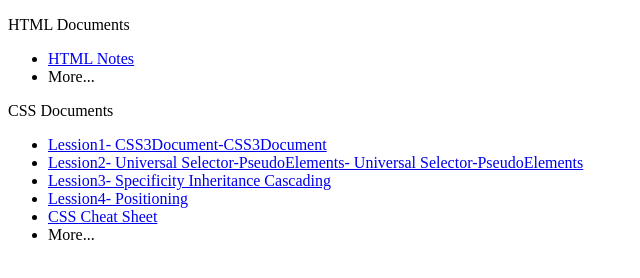
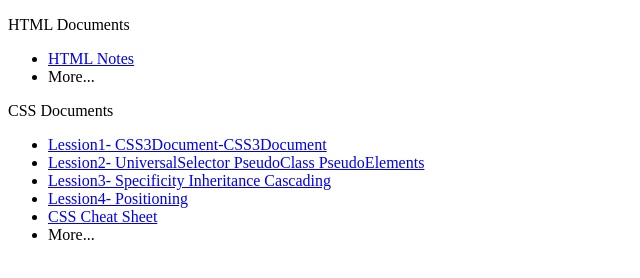
Before and after one commit to BahugunaP/SSP-Content-Repository, a plain HTML site: page docs/index.html in a window 1280 px wide. Shown: the whole page, without its empty margins (0-640 px from the left). Drawn offline with Linux system fonts and the light colour scheme.

Commit message:
Corrected Lession Description

```diff
--- a/docs/index.html
+++ b/docs/index.html
@@ -15,7 +15,7 @@
     <p>CSS Documents</p>
     <ul name="CSS Docs">
 		<li><a href="https://drive.google.com/file/d/10iS35CKSFs6RbHxhk_bRO6sM9tlHPyuP/view?usp=drive_link">Lession1- CSS3Document-CSS3Document</a></li>
-        <li><a href="https://drive.google.com/file/d/1GNlRLAsVlbLobRmVE4CI4cUfiwjNT0wu/view?usp=drive_link">Lession2- Universal Selector-PseudoElements- Universal Selector-PseudoElements</a> </li>
+        <li><a href="https://drive.google.com/file/d/1GNlRLAsVlbLobRmVE4CI4cUfiwjNT0wu/view?usp=drive_link">Lession2- UniversalSelector PseudoClass PseudoElements</a> </li>
         <li><a href="https://drive.google.com/file/d/1ObMtmDrZ1HmZ5u-AfKBPEbxDxsGqFMFt/view?usp=drive_link">Lession3- Specificity Inheritance Cascading</a> </li>
 		<li><a href="https://drive.google.com/file/d/1IiFAOkJTYpRR5ZbZrGaczbtlIeyKkDOk/view?usp=drive_link">Lession4- Positioning</a> </li>
         <li><a href="https://drive.google.com/file/d/1S1JUj-GyQOwwGGa5-XgHUTe6vOtzvWhY/view?usp=drive_link">CSS Cheat Sheet</a> </li>
```
